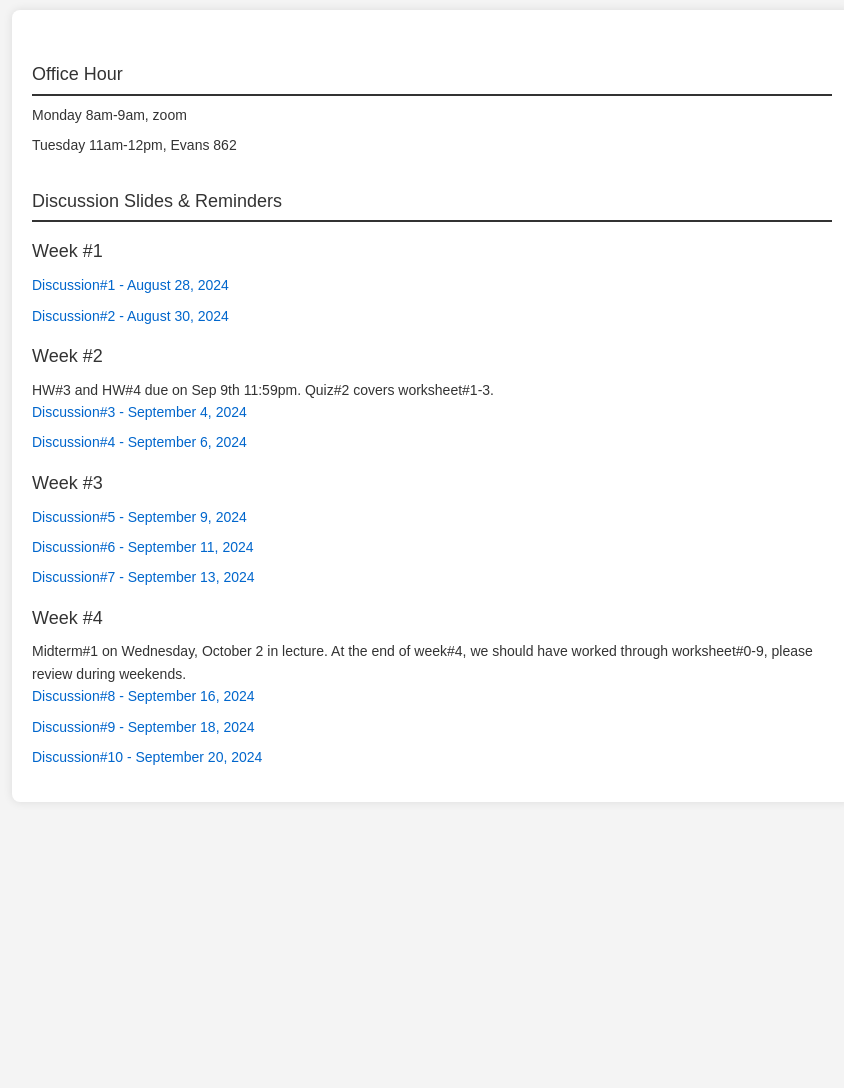
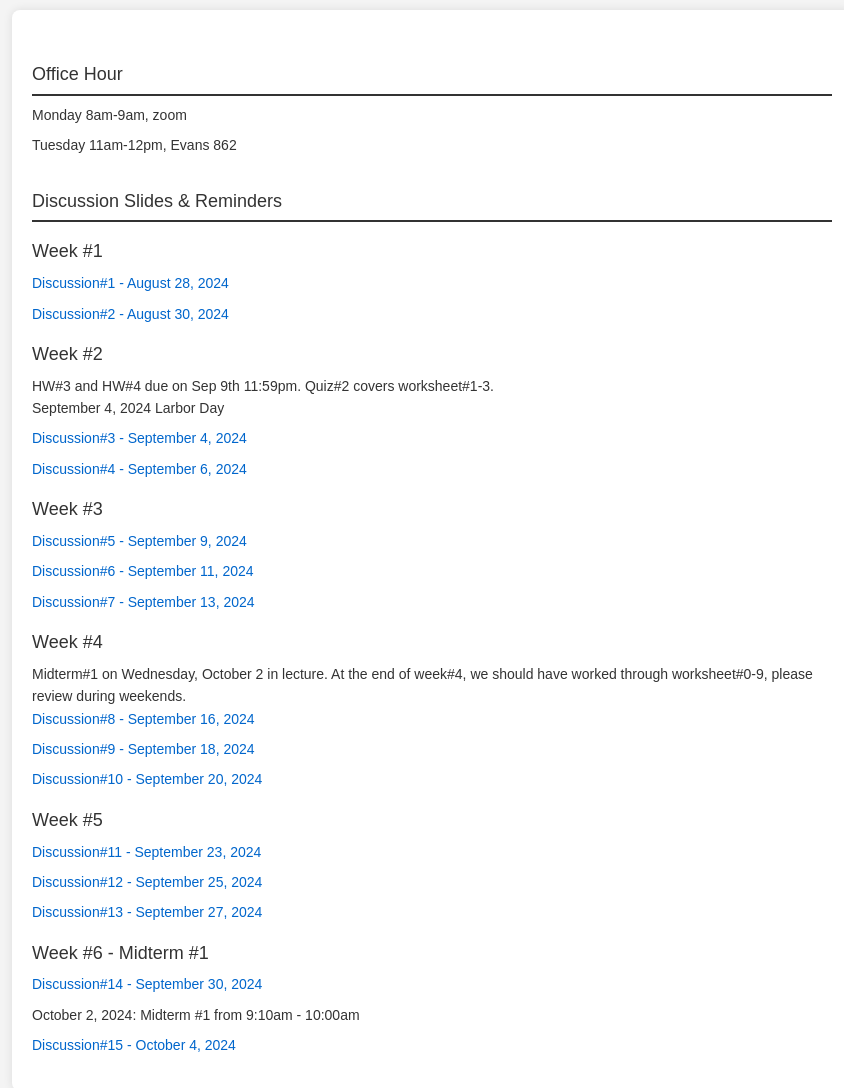
Before and after one commit to Jiangyue-Zheng/jiangyue-zheng.github.io, a plain HTML site: page math54.html in a window 1280 px wide. Shown: the whole page, without its empty margins (208-1052 px from the left). Before the commit the page ends 812 px from the top, so only its background shows below. Drawn offline with Linux system fonts and the light colour scheme.

Commit message:
Update math54.html

```diff
--- a/math54.html
+++ b/math54.html
@@ -36,7 +36,7 @@
         h2 {
             font-size: 18px; /* Larger font size for h2 */
             font-weight: normal;
-            margin-bottom: 8px;
+            margin-bottom: 6px;
             color: #333;
         }
         h3 {
@@ -99,19 +99,33 @@
             <h2>Week #1</h2>
             <li><a href="Math54-August 28, 2024.pdf" target="_blank">Discussion#1 - August 28, 2024</a></li>
             <li><a href="Math54-August 30, 2024.pdf" target="_blank">Discussion#2 - August 30, 2024</a></li>
+
             <h2>Week #2</h2>
             HW#3 and HW#4 due on Sep 9th 11:59pm. Quiz#2 covers worksheet#1-3.
+            <li>September 4, 2024 Larbor Day</li>
             <li><a href="Math54-September 4, 2024.pdf" target="_blank">Discussion#3 - September 4, 2024</a></li>
             <li><a href="Math54-September 6, 2024.pdf" target="_blank">Discussion#4 - September 6, 2024</a></li>
+
             <h2>Week #3</h2>
             <li><a href="Math54-September 9, 2024.pdf" target="_blank">Discussion#5 - September 9, 2024</a></li>
             <li><a href="Math54-September 11, 2024.pdf" target="_blank">Discussion#6 - September 11, 2024</a></li>
             <li><a href="Math54-September 13, 2024.pdf" target="_blank">Discussion#7 - September 13, 2024</a></li>
+
             <h2>Week #4</h2>
             Midterm#1 on Wednesday, October 2 in lecture. At the end of week#4, we should have worked through worksheet#0-9, please review during weekends.
             <li><a href="Math54-September 16, 2024.pdf" target="_blank">Discussion#8 - September 16, 2024</a></li>
             <li><a href="Math54-September 18, 2024.pdf" target="_blank">Discussion#9 - September 18, 2024</a></li>
             <li><a href="Math54-September 20, 2024.pdf" target="_blank">Discussion#10 - September 20, 2024</a></li>
+
+            <h2>Week #5</h2>
+            <li><a href="Math54-September 23, 2024.pdf" target="_blank">Discussion#11 - September 23, 2024</a></li>
+            <li><a href="Math54-September 25, 2024.pdf" target="_blank">Discussion#12 - September 25, 2024</a></li>
+            <li><a href="Math54-September 27, 2024.pdf" target="_blank">Discussion#13 - September 27, 2024</a></li>
+
+            <h2>Week #6 - Midterm #1</h2>
+            <li><a href="Math54-September 30, 2024.pdf" target="_blank">Discussion#14 - September 30, 2024</a></li>
+            <li>October 2, 2024: Midterm #1 from 9:10am - 10:00am</li>
+            <li><a href="Math54-October 4, 2024.pdf" target="_blank">Discussion#15 - October 4, 2024</a></li>
         </ul>
         </section>
     </div>
```
